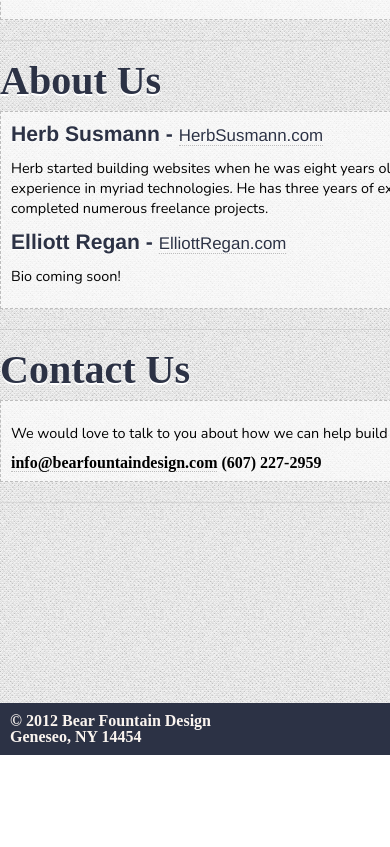
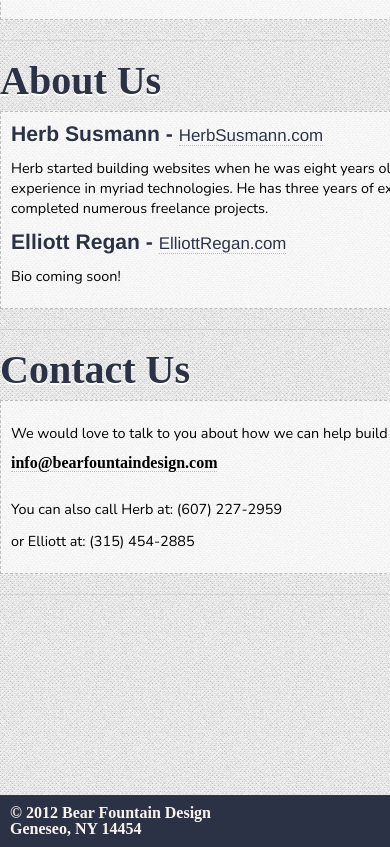
Before and after one commit to herbps10/bearfountain, a plain HTML site: page index.html in a window 390 px wide. Shown: the part 2053-2900 px from the top of the page. Before the commit the page ends 2808 px from the top, so only its background shows below. Drawn offline with nearby package versions, Linux system fonts and the light colour scheme; a web font is replaced by a local one.

Commit message:
Add both phone numbers.

```diff
--- a/index.html
+++ b/index.html
@@ -148,8 +148,9 @@
             <h2>Contact Us</h2>
             <div class="light_wrapper">
               <p>We would love to talk to you about how we can help build your web presence.</p>
-              <a href='mailto:info@bearfountaindesign.com'>info@bearfountaindesign.com</a>
-              (607) 227-2959
+              <a href='mailto:info@bearfountaindesign.com'>info@bearfountaindesign.com</a><br /><br />
+              <p>You can also call Herb at: (607) 227-2959</p>
+              <p>or Elliott at: (315) 454-2885</p>
             </div>
           </div>
         </section>
```
